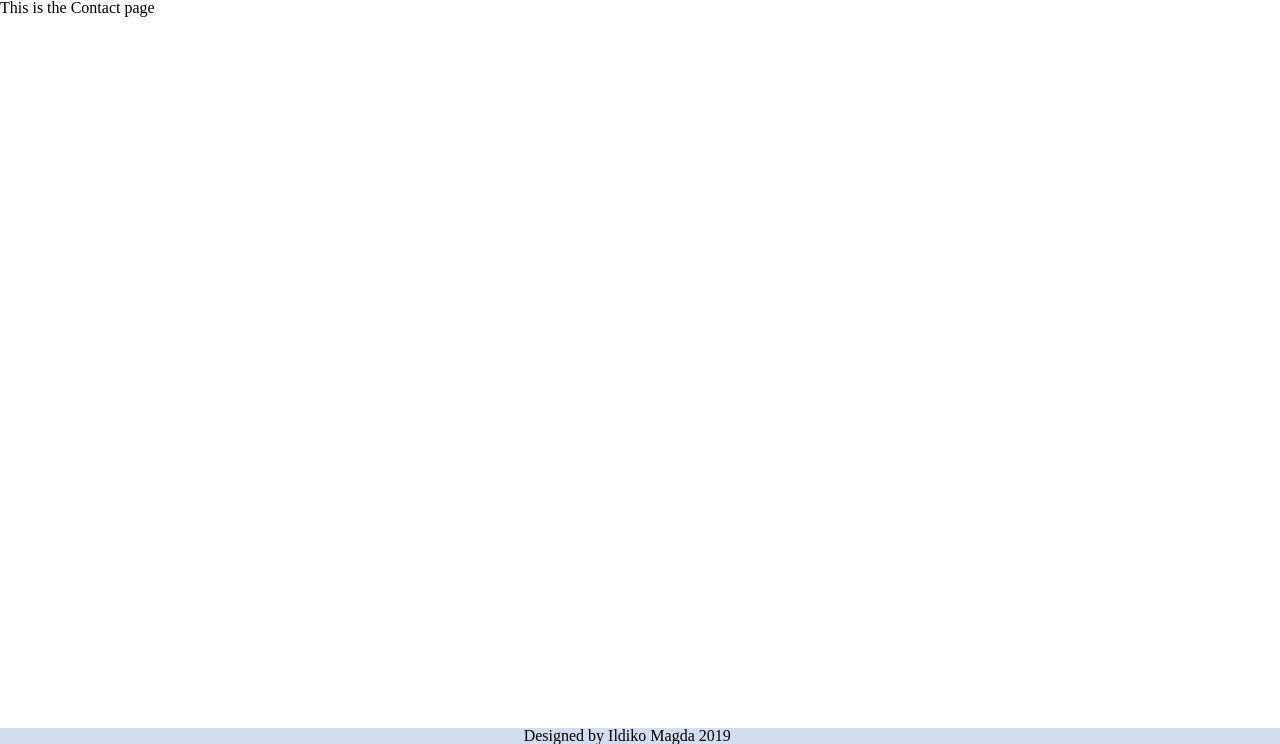
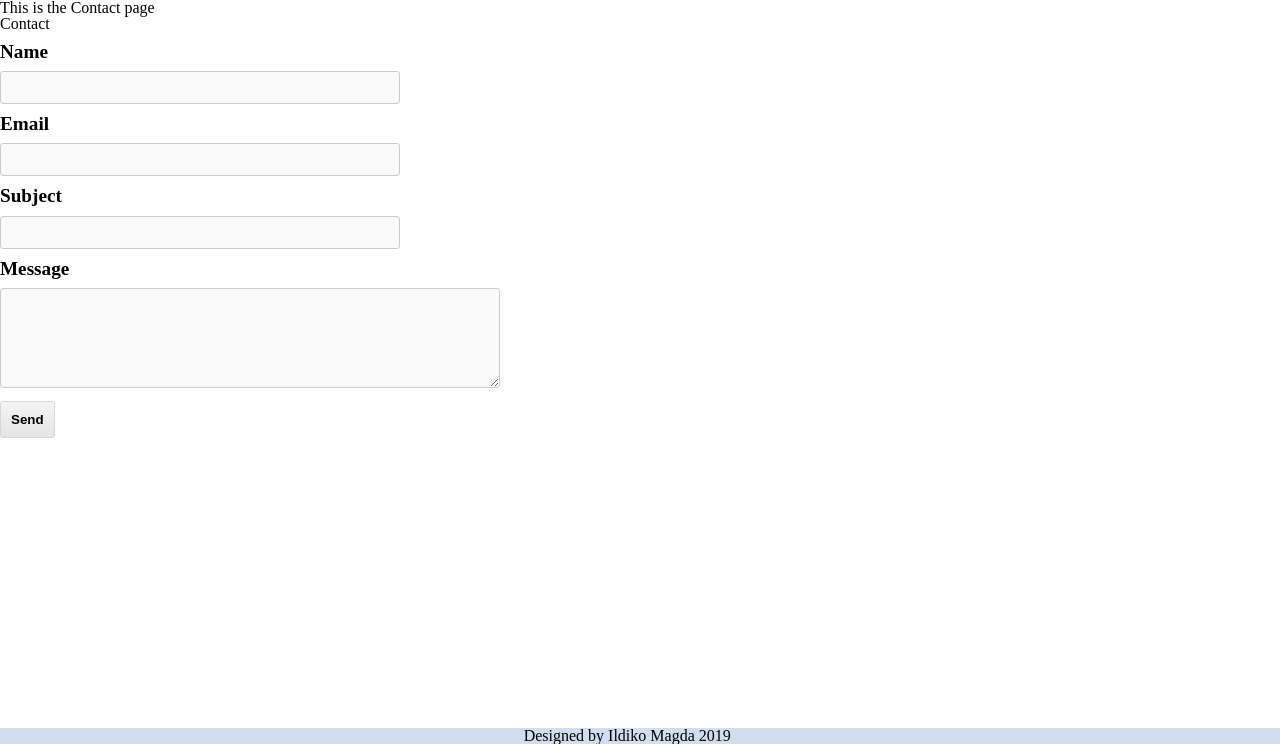
Before and after one commit to IldikoMagda/ildiko-web, a Flask app: page /contact/ in a window 1280 px wide. Shown: the part 56-800 px from the top of the page. Run offline with Flask 2, Linux system fonts and the light colour scheme; some web fonts are replaced.

Commit message:
contact form 1st version, with working email but not formatted sites properly

```diff
--- /dev/null
+++ b/applic/forms.py
@@ -0,0 +1,10 @@
+from flask_wtf import FlaskForm
+from wtforms import StringField, TextAreaField, SubmitField, validators
+from wtforms.validators import InputRequired, Email
+
+class ContactForm(FlaskForm):
+  name = StringField("Name", [InputRequired("How can I call you?")])
+  email = StringField("Email", [InputRequired("Please share your e-mail address with me, won't tell anyone"), Email("Please fill in your e-mail address")])
+  subject = StringField("Subject",[InputRequired("What's the topic today?")])
+  message = TextAreaField("Message", [InputRequired("Don't be shy, let's talk")])
+  submit = SubmitField("Send")
--- a/models/contact/views.py
+++ b/models/contact/views.py
@@ -1,12 +1,29 @@
-from flask import Blueprint, render_template
+from flask import Flask, Blueprint, render_template, request, flash
+from applic.forms import ContactForm
+from flask_mail import Message, Mail
 
 __author__ = 'Ildiko'
 
 
 contact_blueprint = Blueprint('contact', __name__)
+mail = Mail()
 
+@contact_blueprint.route('/', methods=['GET', 'POST'])
+def index():
+    form= ContactForm()
 
-@contact_blueprint.route('/', methods=['GET'])
-def index():
+    if request.method =='POST':
+       if form.validate_on_submit()== False:
+          return render_template('contact/index.html', form=form)
+       else:
+            msg = Message(form.subject.data, sender='ildikomagda.web@gmail.com', recipients=['ildiko.magda@gmail.com'])
+            msg.body = """
+            From: %s <%s>
+            %s
+            """ % (form.name.data, form.email.data, form.message.data)
+            mail.send(msg)
 
-    return render_template('contact/index.html')
+            return render_template('contact/index.html', success=True)
+
+    elif request.method =='GET':
+        return render_template('contact/index.html', form=form)
--- a/requirements.txt
+++ b/requirements.txt
@@ -1,6 +1,9 @@
+blinker==1.4
 Click==7.0
 cycler==0.10.0
 Flask==1.1.1
+Flask-Mail==0.9.1
+Flask-WTF==0.14.2
 get==2019.4.13
 itsdangerous==1.1.0
 Jinja2==2.10.1
@@ -16,3 +19,4 @@ query-string==2019.4.13
 request==2019.4.13
 six==1.12.0
 Werkzeug==0.15.5
+WTForms==2.2.1
--- a/static/css/style.css
+++ b/static/css/style.css
@@ -57,7 +57,7 @@ table {
   box-sizing: border-box;
 
 }
-
+/* NAVBAR*/
 nav{
 color: bisque;
 display: flex;
@@ -307,6 +307,8 @@ z-index: 2000;
   color: white;
 
 }
+
+/* ABOUT HEADER*/
 .header{
   height: 70vh;
   width: 100vw;
@@ -400,6 +402,7 @@ z-index: 2000;
   }
 }
 
+/*SOCIAL ICONS */
 section{
   position: fixed;
   z-index: 1000;
@@ -453,6 +456,8 @@ section #icon-bar li span {
   font-size: 1.2em;
   text-align: center;
 }
+/* ABOUT ROUTE*/
+
 
 .aboutme{
   background-color: white;
@@ -893,3 +898,76 @@ section #icon-bar li span {
   }
 
 }
+
+/* Contact form */
+form label {
+  font-size: 1.2em;
+  font-weight: bold;
+  display: block;
+  padding: 10px 0;
+}
+
+form input#name,
+form input#email,
+form input#subject {
+  width: 400px;
+  background-color: #fafafa;
+  -webkit-border-radius: 3px;
+     -moz-border-radius: 3px;
+          border-radius: 3px;
+  border: 1px solid #cccccc;
+  padding: 5px;
+  font-size: 1.1em;
+}
+
+form textarea#message {
+  width: 500px;
+  height: 100px;
+  background-color: #fafafa;
+  -webkit-border-radius: 3px;
+     -moz-border-radius: 3px;
+          border-radius: 3px;
+  border: 1px solid #cccccc;
+  margin-bottom: 10px;
+  padding: 5px;
+  font-size: 1.1em;
+}
+
+form input#submit {
+  display: block;
+  -webkit-border-radius: 3px;
+     -moz-border-radius: 3px;
+          border-radius: 3px;
+  border:1px solid #d8d8d8;
+  padding: 10px;
+  font-weight:bold;
+  text-align: center;
+  color: #000000;
+  background-color: #f4f4f4;
+  background-image: -webkit-gradient(linear, left top, left bottom, color-stop(0%, #f4f4f4), color-stop(100%, #e5e5e5));
+  background-image: -webkit-linear-gradient(top, #f4f4f4, #e5e5e5);
+  background-image: -moz-linear-gradient(top, #f4f4f4, #e5e5e5);
+  background-image: -ms-linear-gradient(top, #f4f4f4, #e5e5e5);
+  background-image: -o-linear-gradient(top, #f4f4f4, #e5e5e5);
+  background-image: linear-gradient(top, #f4f4f4, #e5e5e5);filter:progid:DXImageTransform.Microsoft.gradient(GradientType=0,startColorstr=#f4f4f4, endColorstr=#e5e5e5);
+}
+
+form input#submit:hover{
+  cursor: pointer;
+  border:1px solid #c1c1c1;
+  background-color: #dbdbdb;
+  background-image: -webkit-gradient(linear, left top, left bottom, color-stop(0%,#dbdbdb), color-stop(100%, #cccccc));
+  background-image: -webkit-linear-gradient(top, #dbdbdb, #cccccc);
+  background-image: -moz-linear-gradient(top, #dbdbdb, #cccccc);
+  background-image: -ms-linear-gradient(top, #dbdbdb, #cccccc);
+  background-image: -o-linear-gradient(top, #dbdbdb, #cccccc);
+  background-image: linear-gradient(top, #dbdbdb, #cccccc);filter:progid:DXImageTransform.Microsoft.gradient(GradientType=0,startColorstr=#dbdbdb, endColorstr=#cccccc);
+}
+/* Error Message flashing */
+.flash {
+  /*background-color: #FBB0B0;*/
+  padding: 10px;
+  width: 400px;
+  color: #000000;
+  background-color: red;
+}
--- a/templates/contact/index.html
+++ b/templates/contact/index.html
@@ -4,5 +4,48 @@
 {% block content %}
 
 <h1> This is the Contact page</h1>
+<h2>Contact</h2>
+
+{% if success %}
+<p>Thank you for your message. We'll get back to you shortly.</p>
+{% else %}
+
+    {% for message in form.name.errors %}
+    <div class="flash">{{ message }}</div>
+    {% endfor %}
+
+
+    {% for message in form.email.errors %}
+        <div class="flash">{{ message }}</div>
+    {% endfor %}
+
+
+    {% for message in form.subject.errors %}
+        <div class="flash">{{ message }}</div>
+    {% endfor %}
+
+
+    {% for message in form.message.errors %}
+        <div class="flash">{{ message }}</div>
+    {% endfor %}
+
+   <form action="{{ url_for('contact.index') }}" method=post>
+    {{ form.hidden_tag() }}
+
+    {{ form.name.label }}
+    {{ form.name }}
+
+    {{ form.email.label }}
+    {{ form.email }}
+
+    {{ form.subject.label }}
+    {{ form.subject }}
+
+    {{ form.message.label }}
+    {{ form.message }}
+
+    {{ form.submit }}
+  </form>
+  {% endif %}
 
 {% endblock %}
```
Also changed, not shown: app.py (+13 -1 lines), applic/__init__.py (added).
